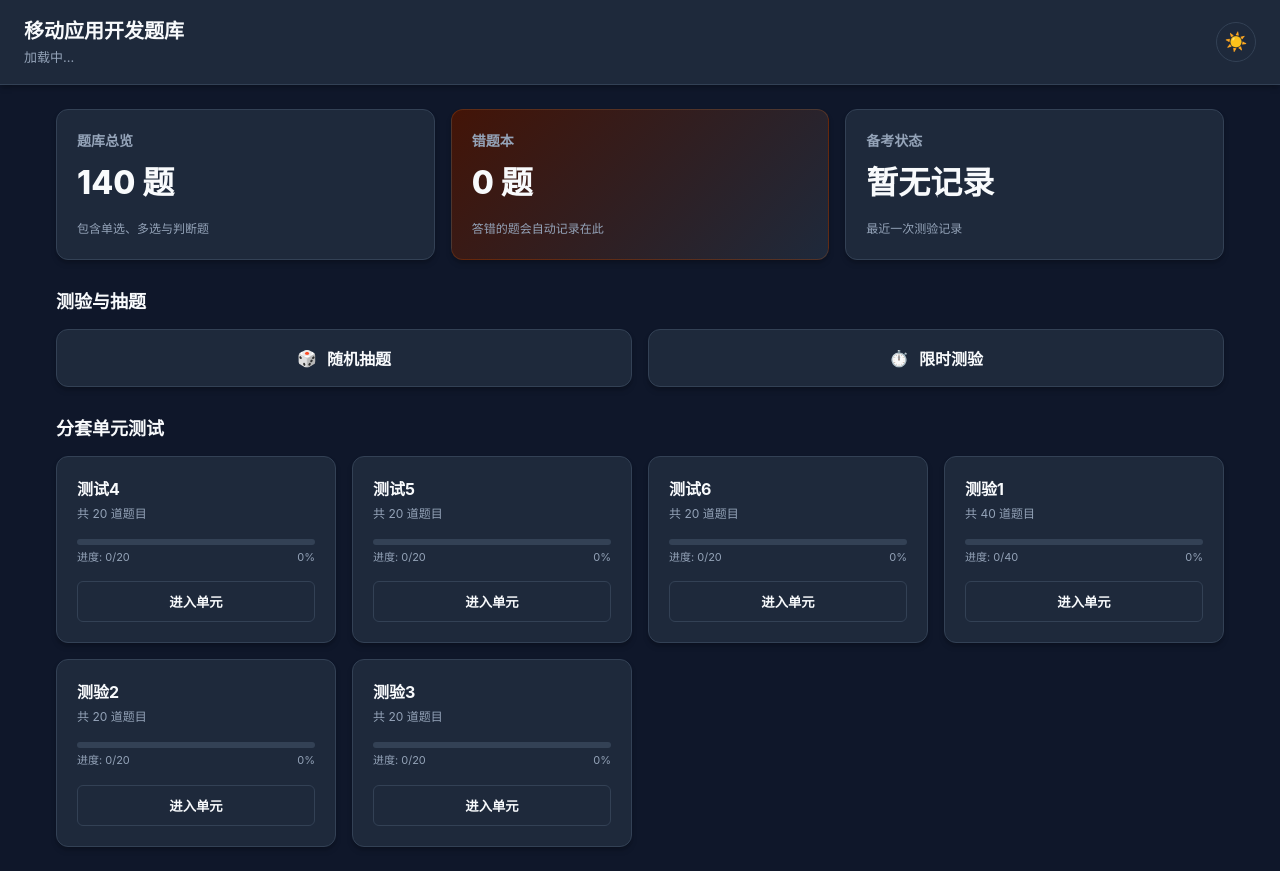
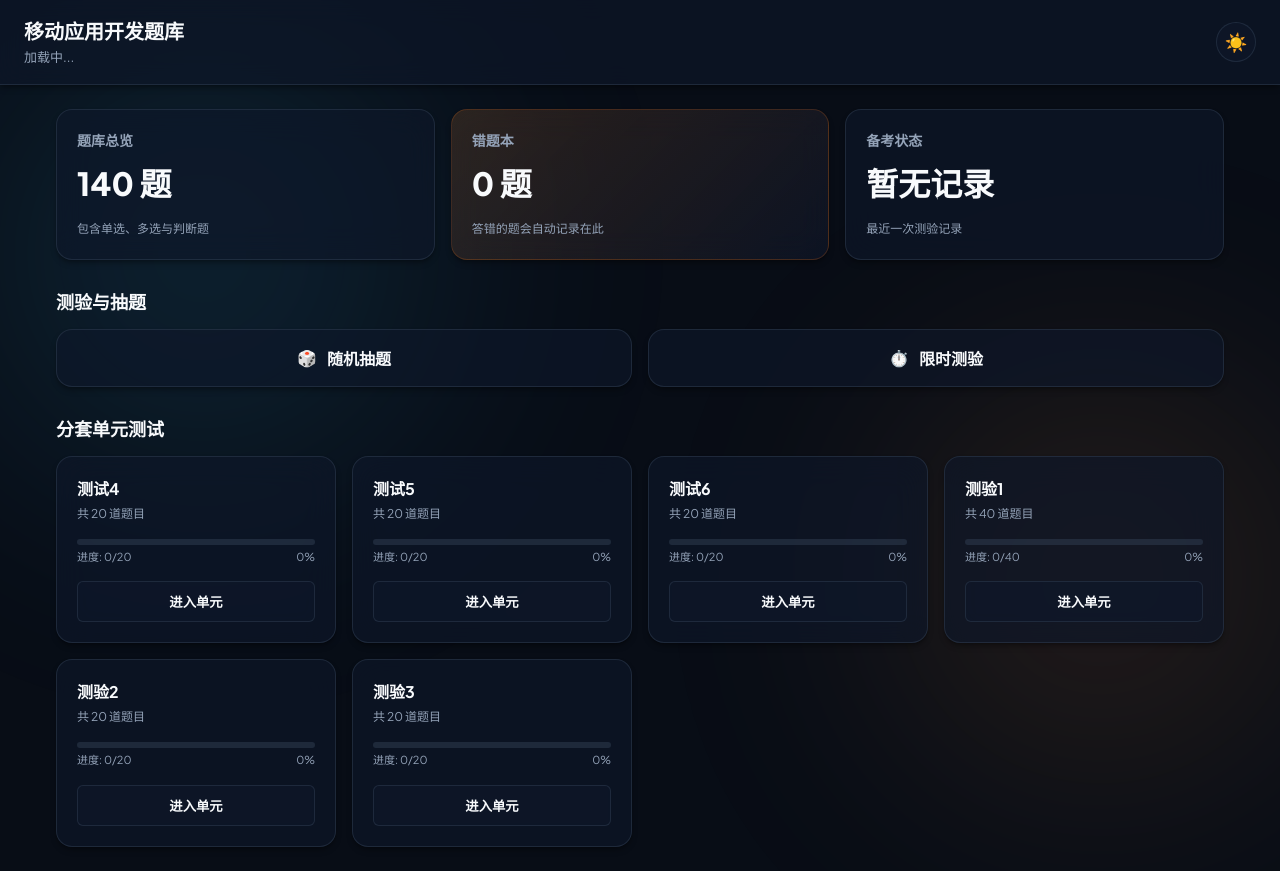
Before and after one commit to ksjflkj/Mobile-App-Development-Quiz, a website: page index.html in a window 1280 px wide. Both pictures are taken after a click on the button "切换主题". Drawn offline with Linux system fonts and the light colour scheme.

Commit message:
style: upgrade design with modern Google Fonts, floating mesh glow blobs, glassmorphic translucent cards, and styled option prefix badges

```diff
--- a/index.html
+++ b/index.html
@@ -4,6 +4,9 @@
     <meta charset="utf-8">
     <meta name="viewport" content="width=device-width, initial-scale=1">
     <title>移动应用开发题库</title>
+    <link rel="preconnect" href="https://fonts.googleapis.com">
+    <link rel="preconnect" href="https://fonts.gstatic.com" crossorigin>
+    <link href="https://fonts.googleapis.com/css2?family=Outfit:wght@400;500;600;700;800&family=Plus+Jakarta+Sans:wght@400;500;600;700;800&display=swap" rel="stylesheet">
     <link rel="stylesheet" href="./styles.css">
     <!-- 同步顺序加载，彻底免除 file:// 协议下的跨域报错 -->
     <script src="./data/questions-db.js"></script>
@@ -11,6 +14,10 @@
     <script src="./app.js"></script>
   </head>
   <body>
+    <!-- 背景流光装饰块 -->
+    <div class="bg-glow bg-glow-1"></div>
+    <div class="bg-glow bg-glow-2"></div>
+
     <!-- 头部：标题与主题切换 -->
     <header class="app-header">
       <div class="header-logo">
--- a/styles.css
+++ b/styles.css
@@ -1,16 +1,16 @@
 /* 主题与系统变量 */
 :root {
-  --font-main: -apple-system, BlinkMacSystemFont, "Segoe UI", Roboto, "Helvetica Neue", Arial, "Microsoft YaHei", sans-serif;
+  --font-main: 'Plus Jakarta Sans', 'Outfit', -apple-system, BlinkMacSystemFont, "Segoe UI", Roboto, sans-serif;
 
   /* 浅色主题变量 */
-  --bg-app: #f4f6f9;
-  --bg-card: #ffffff;
-  --text-primary: #1e293b;
-  --text-secondary: #64748b;
-  --border-color: #e2e8f0;
+  --bg-app: #f8fafc;
+  --bg-card: rgba(255, 255, 255, 0.75);
+  --text-primary: #0f172a;
+  --text-secondary: #475569;
+  --border-color: rgba(226, 232, 240, 0.8);
 
-  --primary: #2563eb;
-  --primary-hover: #1d4ed8;
+  --primary: #3b82f6;
+  --primary-hover: #2563eb;
   --primary-soft: #eff6ff;
 
   --success: #10b981;
@@ -21,35 +21,35 @@
   --warning: #f97316;
   --warning-soft: #fff7ed;
 
-  --card-shadow: 0 4px 6px -1px rgb(0 0 0 / 0.05), 0 2px 4px -2px rgb(0 0 0 / 0.05);
-  --hover-shadow: 0 10px 15px -3px rgb(0 0 0 / 0.1), 0 4px 6px -4px rgb(0 0 0 / 0.1);
+  --card-shadow: 0 4px 6px -1px rgba(0, 0, 0, 0.05), 0 2px 4px -2px rgba(0, 0, 0, 0.05);
+  --hover-shadow: 0 20px 25px -5px rgba(0, 0, 0, 0.1), 0 8px 10px -6px rgba(0, 0, 0, 0.1);
 
-  --radius: 12px;
-  --transition: all 0.25s cubic-bezier(0.4, 0, 0.2, 1);
+  --radius: 16px;
+  --transition: all 0.3s cubic-bezier(0.4, 0, 0.2, 1);
 }
 
 /* 深色主题覆盖 */
 [data-theme="dark"] {
-  --bg-app: #0f172a;
-  --bg-card: #1e293b;
+  --bg-app: #080d16;
+  --bg-card: rgba(15, 23, 42, 0.65);
   --text-primary: #f8fafc;
   --text-secondary: #94a3b8;
-  --border-color: #334155;
+  --border-color: rgba(51, 65, 85, 0.5);
 
-  --primary: #3b82f6;
-  --primary-hover: #60a5fa;
-  --primary-soft: #172554;
+  --primary: #38bdf8;
+  --primary-hover: #0ea5e9;
+  --primary-soft: rgba(14, 165, 233, 0.15);
 
   --success: #34d399;
-  --success-soft: #064e3b;
+  --success-soft: rgba(52, 211, 153, 0.15);
   --error: #f87171;
-  --error-soft: #4a0404;
+  --error-soft: rgba(248, 113, 113, 0.15);
 
   --warning: #fb923c;
-  --warning-soft: #431407;
+  --warning-soft: rgba(251, 146, 60, 0.15);
 
-  --card-shadow: 0 4px 6px -1px rgb(0 0 0 / 0.2), 0 2px 4px -2px rgb(0 0 0 / 0.2);
-  --hover-shadow: 0 10px 15px -3px rgb(0 0 0 / 0.4), 0 4px 6px -4px rgb(0 0 0 / 0.4);
+  --card-shadow: 0 4px 6px -1px rgba(0, 0, 0, 0.3), 0 2px 4px -2px rgba(0, 0, 0, 0.3);
+  --hover-shadow: 0 20px 25px -5px rgba(0, 0, 0, 0.5), 0 8px 10px -6px rgba(0, 0, 0, 0.5);
 }
 
 * {
@@ -64,6 +64,52 @@ body {
   font-family: var(--font-main);
   transition: background-color 0.3s, color 0.3s;
   line-height: 1.5;
+  min-height: 100vh;
+  position: relative;
+  overflow-x: hidden;
+}
+
+/* 背景流光装饰 */
+.bg-glow {
+  position: fixed;
+  border-radius: 50%;
+  filter: blur(130px);
+  z-index: -2;
+  pointer-events: none;
+  opacity: 0.45;
+  transition: opacity 0.5s;
+}
+
+[data-theme="dark"] .bg-glow {
+  opacity: 0.2;
+}
+
+.bg-glow-1 {
+  top: -10%;
+  left: -10%;
+  width: 50vw;
+  height: 50vw;
+  background: radial-gradient(circle, var(--primary), transparent 70%);
+  animation: floatGlow1 25s infinite alternate ease-in-out;
+}
+
+.bg-glow-2 {
+  bottom: -10%;
+  right: -10%;
+  width: 45vw;
+  height: 45vw;
+  background: radial-gradient(circle, var(--warning), transparent 70%);
+  animation: floatGlow2 20s infinite alternate ease-in-out;
+}
+
+@keyframes floatGlow1 {
+  0% { transform: translate(0, 0) scale(1); }
+  100% { transform: translate(8%, 10%) scale(1.1); }
+}
+
+@keyframes floatGlow2 {
+  0% { transform: translate(0, 0) scale(1); }
+  100% { transform: translate(-10%, -8%) scale(1.05); }
 }
 
 button, select {
@@ -84,6 +130,7 @@ button, select {
   background-color: var(--bg-card);
   border-bottom: 1px solid var(--border-color);
   box-shadow: var(--card-shadow);
+  backdrop-filter: blur(12px);
   transition: background-color 0.3s, border-color 0.3s, box-shadow 0.3s;
 }
 
@@ -142,6 +189,7 @@ button, select {
   border-radius: var(--radius);
   padding: 20px;
   box-shadow: var(--card-shadow);
+  backdrop-filter: blur(16px);
   transition: var(--transition);
 }
 
@@ -245,6 +293,7 @@ button, select {
   border-radius: var(--radius);
   padding: 20px;
   box-shadow: var(--card-shadow);
+  backdrop-filter: blur(16px);
   display: flex;
   flex-direction: column;
   justify-content: space-between;
@@ -327,6 +376,7 @@ button, select {
   border-radius: var(--radius);
   padding: 24px;
   box-shadow: var(--card-shadow);
+  backdrop-filter: blur(16px);
 }
 
 .back-home-btn {
@@ -497,6 +547,7 @@ button, select {
   border-radius: var(--radius);
   padding: 36px;
   box-shadow: var(--card-shadow);
+  backdrop-filter: blur(16px);
 }
 
 .question-meta {
@@ -538,6 +589,41 @@ button, select {
   transform: translateX(4px);
   border-color: var(--primary);
   box-shadow: var(--hover-shadow);
+}
+
+.option-button strong {
+  background-color: var(--bg-app);
+  color: var(--text-secondary);
+  font-size: 13px;
+  padding: 4px 8px;
+  border-radius: 6px;
+  margin-right: 12px;
+  transition: var(--transition);
+  border: 1px solid var(--border-color);
+  display: inline-block;
+}
+
+.option-button:hover strong {
+  border-color: var(--primary);
+  color: var(--primary);
+}
+
+.option-button.is-selected strong {
+  background-color: var(--primary);
+  color: #ffffff;
+  border-color: var(--primary);
+}
+
+.option-button.is-correct strong {
+  background-color: var(--success);
+  color: #ffffff;
+  border-color: var(--success);
+}
+
+.option-button.is-wrong strong {
+  background-color: var(--error);
+  color: #ffffff;
+  border-color: var(--error);
 }
 
 .option-button.is-selected {
```
